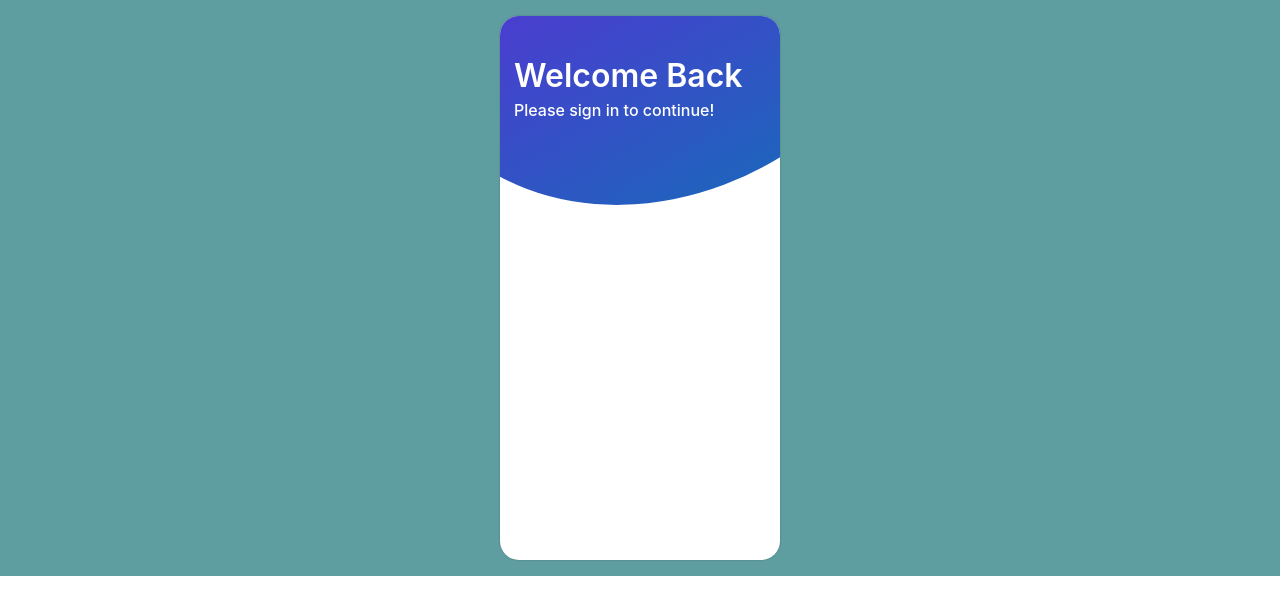
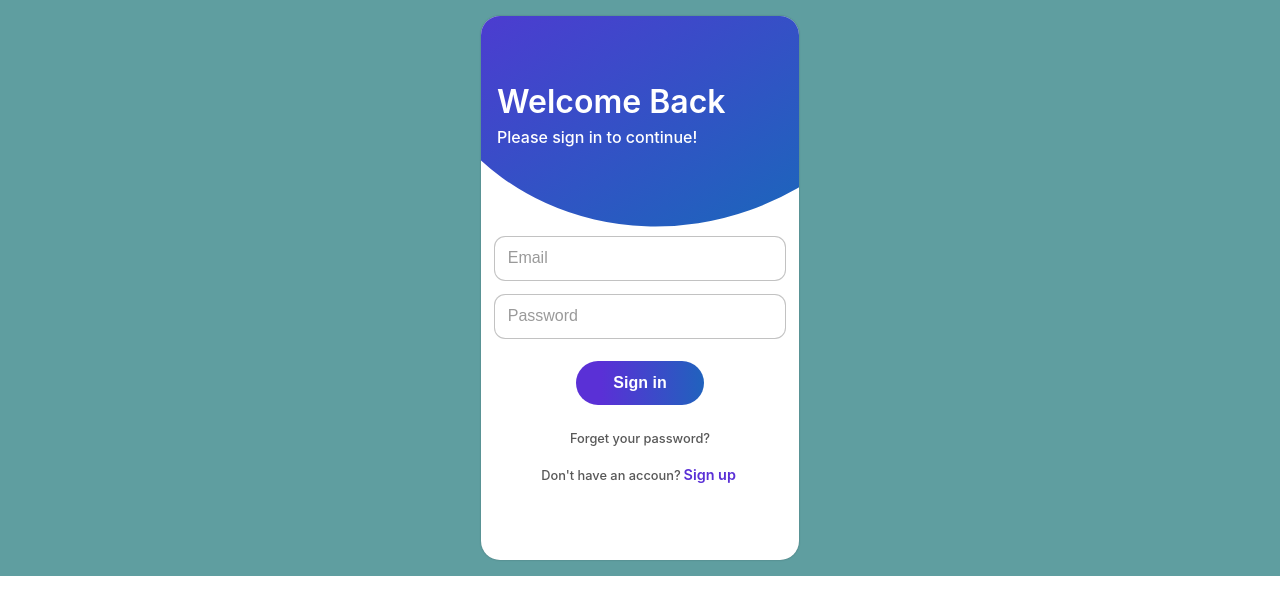
Before and after one commit to StephanoAH/sign-react, a React (Create React App) app: page / in a window 1280 px wide. Shown: the top 614 px of the page. Built offline with nearby package versions, Linux system fonts and the light colour scheme.

Commit message:
Sig in component is ready

```diff
--- a/src/components/Account/Account.js
+++ b/src/components/Account/Account.js
@@ -1,15 +1,20 @@
 import React from "react";
 import style from "./account.module.css";
+
+import Signin from "../SignIn/SignIn";
 
 function Account() {
   return (
     <div className={style.Container}>
       <div className={style.TopContainer}>
-        <div className={style.BackDrop}></div>
+        <div className={style.BackDrop} />
         <div className={style.HeaderContainer}>
           <h2 className={style.HeaderText}>Welcome Back</h2>
           <h3 className={style.SubheaderText}>Please sign in to continue!</h3>
         </div>
+      </div>
+      <div className={style.InnerContainer}>
+        <Signin />
       </div>
     </div>
   );
--- a/src/components/Account/account.module.css
+++ b/src/components/Account/account.module.css
@@ -1,9 +1,9 @@
 .Container {
-  width: 17.5em;
+  min-width: 17.5em;
   min-height: 34em;
   display: flex;
   flex-direction: column;
-  justify-content: center;
+  justify-content: space-evenly;
   align-items: center;
   position: relative;
   overflow: hidden;
@@ -15,10 +15,8 @@
 
 .TopContainer {
   width: 90%;
-  min-height: 21em;
   display: flex;
   flex-direction: column;
-  padding: 0 1.8em 8em;
 }
 
 .BackDrop {
@@ -61,3 +59,10 @@
   margin-top: 0.3em;
   z-index: 1;
 }
+
+.InnerContainer {
+  width: 100%;
+  display: flex;
+  flex-direction: column;
+  padding: 0 1.8em;
+}
--- a/src/components/SignIn/SignIn.js
+++ b/src/components/SignIn/SignIn.js
@@ -0,0 +1,29 @@
+import React from "react";
+import styles from "./SignIn.module.css";
+
+function SignIn() {
+  return (
+    <div className={styles.Container}>
+      <form className={styles.FormContainer}>
+        <input className={styles.Input} type="email" placeholder="Email" />
+        <input
+          className={styles.Input}
+          type="password"
+          placeholder="Password"
+        />
+        <button className={styles.SubmitBtn}>Sign in</button>
+      </form>
+      <a className={styles.OffLink} href="#">
+        Forget your password?
+      </a>
+      <p className={styles.OffLink}>
+        Don't have an accoun?
+        <a className={styles.HighlightLink} href="#">
+          Sign up
+        </a>
+      </p>
+    </div>
+  );
+}
+
+export default SignIn;
--- a/src/components/SignIn/SignIn.module.css
+++ b/src/components/SignIn/SignIn.module.css
@@ -0,0 +1,76 @@
+.Container {
+  width: 100%;
+  display: flex;
+  flex-direction: column;
+  align-items: center;
+}
+
+.FormContainer {
+  width: 100%;
+  display: flex;
+  flex-direction: column;
+}
+
+.Input {
+  min-height: 2.7em;
+  padding: 0 0.8em;
+  margin: 0.4em 0.8em;
+  border: 1px solid rgba(154, 154, 154, 0.6);
+  border-radius: 0.7em;
+  /* border-bottom: 1.4px solid rgba(200, 200, 200, 0.4); */
+  outline: none;
+  font-size: 1rem;
+  transition: all 200ms ease-in-out;
+}
+
+.Input::placeholder {
+  color: rgba(154, 154, 154, 1);
+}
+
+/* .Input:not(:last-of-type) {
+  border-bottom: 1.5px solid rgba(200, 200, 200, 0.4);
+} */
+
+.Input:focus {
+  outline: none;
+  border-bottom: 2px solid rgb(90, 48, 214);
+}
+
+.SubmitBtn {
+  width: 8em;
+  padding: 0.8em;
+  margin: 1em auto;
+  border: none;
+  border-radius: 100px;
+  font-size: 1rem;
+  font-weight: 600;
+  color: #fff;
+  cursor: pointer;
+  transition: all 240ms ease-in-out;
+  background: rgb(90, 48, 214);
+  background: linear-gradient(
+    90deg,
+    rgba(90, 48, 214, 1) 20%,
+    rgba(32, 98, 189, 1) 100%
+  );
+}
+
+.SubmitBtn:hover {
+  filter: brightness(1.03);
+}
+
+.OffLink {
+  margin: 0.8em 0;
+  font-size: 0.8rem;
+  font-weight: 500;
+  text-decoration: none;
+  color: #585858;
+}
+
+.HighlightLink {
+  margin: 0 0.2em;
+  font-size: 0.9rem;
+  font-weight: 600;
+  text-decoration: none;
+  color: rgb(90, 48, 214);
+}
```
